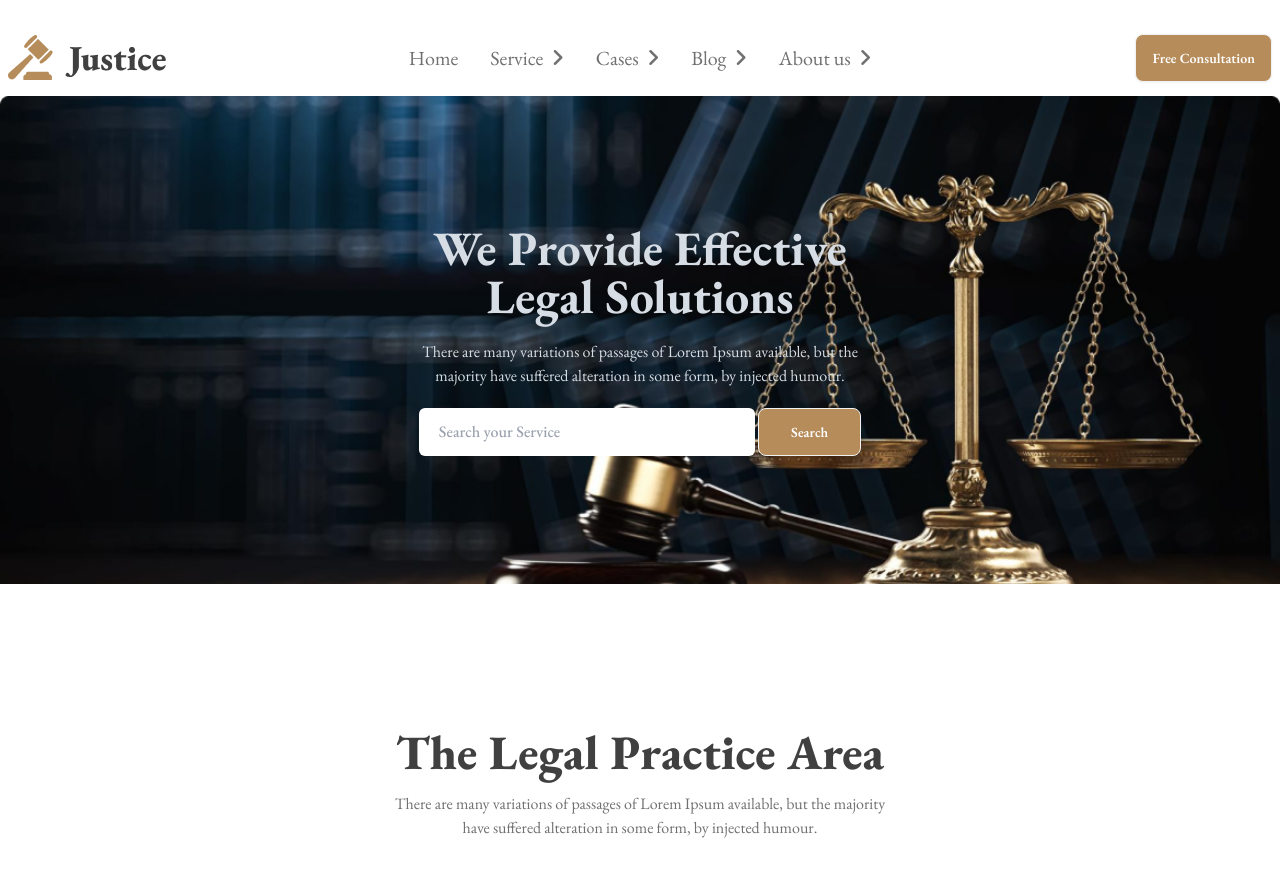
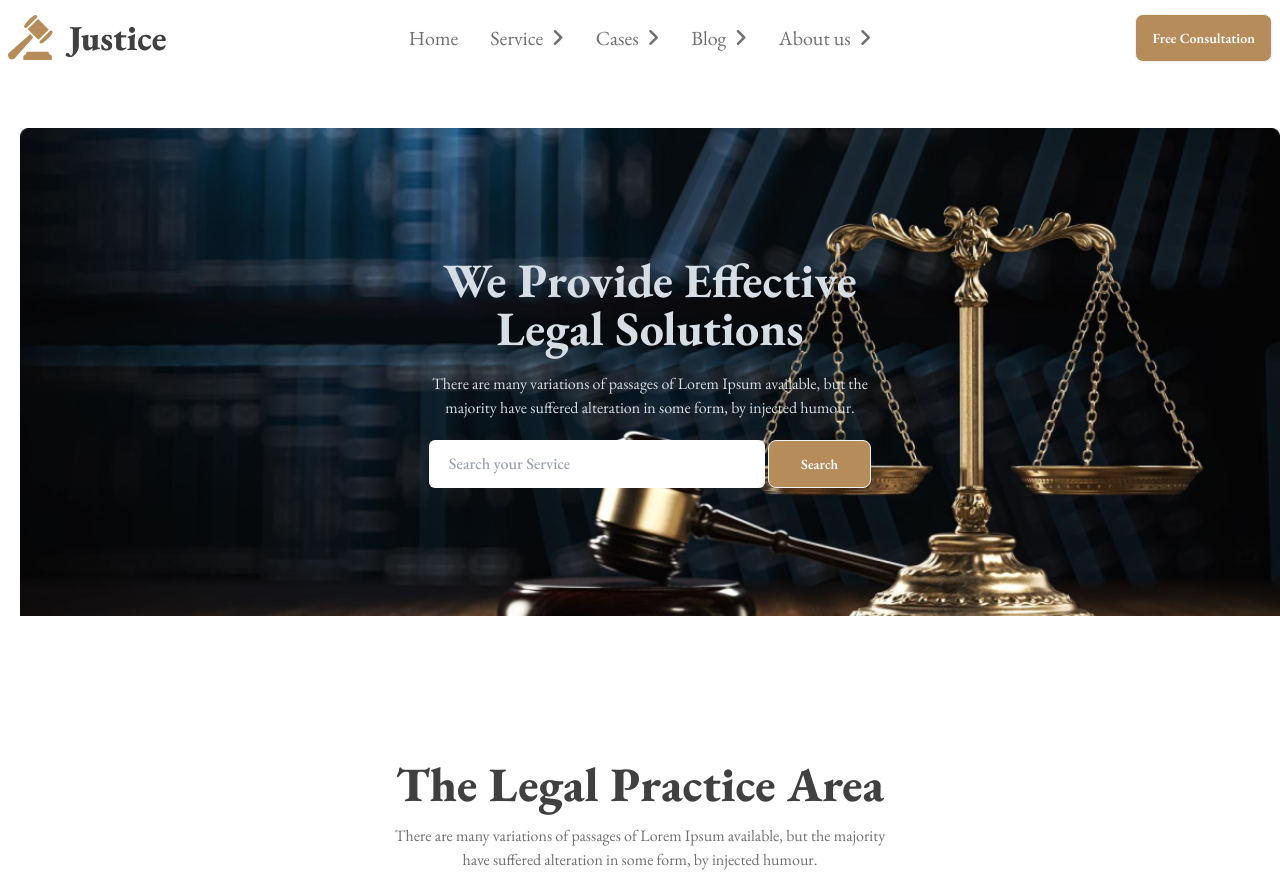
Before and after one commit to MD-SAZZAD-HOSSEN-272/legal-solution-daisyui, a plain HTML site: page index.html in a window 1280 px wide. Shown: the top 875 px of the page. Drawn offline with nearby package versions, Linux system fonts and the light colour scheme.

Commit message:
added position

```diff
--- a/index.html
+++ b/index.html
@@ -23,8 +23,8 @@
     </style>
 </head>
 <body class="font-EB-garamond">
-    <header class="max-w-screen-xl mx-auto">
-        <nav class="lg:mx-0 mx-5 mt-5">
+    <header class="max-w-screen-xl mx-auto relative">
+        <nav class="lg:mx-0 mx-5 mt-5 -top-5 fixed z-10 w-full">
             <div class="navbar bg-base-100">
                 <div class="navbar-start">
                   <div class="dropdown">
@@ -44,7 +44,7 @@
                     </div>
                     <ul
                       tabindex="0"
-                      class="menu menu-sm dropdown-content bg-base-100 rounded-box z-[1] mt-3 w-52 p-2 shadow text-xl text-[#707070]">
+                      class="menu menu-sm dropdown-content bg-base-100 rounded-box z-[1]  w-52 p-2 shadow text-xl text-[#707070]">
                       <li><a>Home</a></li>
                     <li><a>Service <i class="fa-solid fa-angle-right"></i></a></li>
                     <li><a>Cases <i class="fa-solid fa-angle-right"></i></a></li>
@@ -70,7 +70,7 @@
               </div>
         </nav>
         <div
-            class="bg-no-repeat bg-cover lg:py-28 lg:px-60"
+            class="bg-no-repeat bg-cover lg:py-28 lg:px-60 mt-32 ml-5"
             style="background-image: url(images/banner.png);"
             >
             <div class="hero-overlay bg-opacity-60"></div>
```
